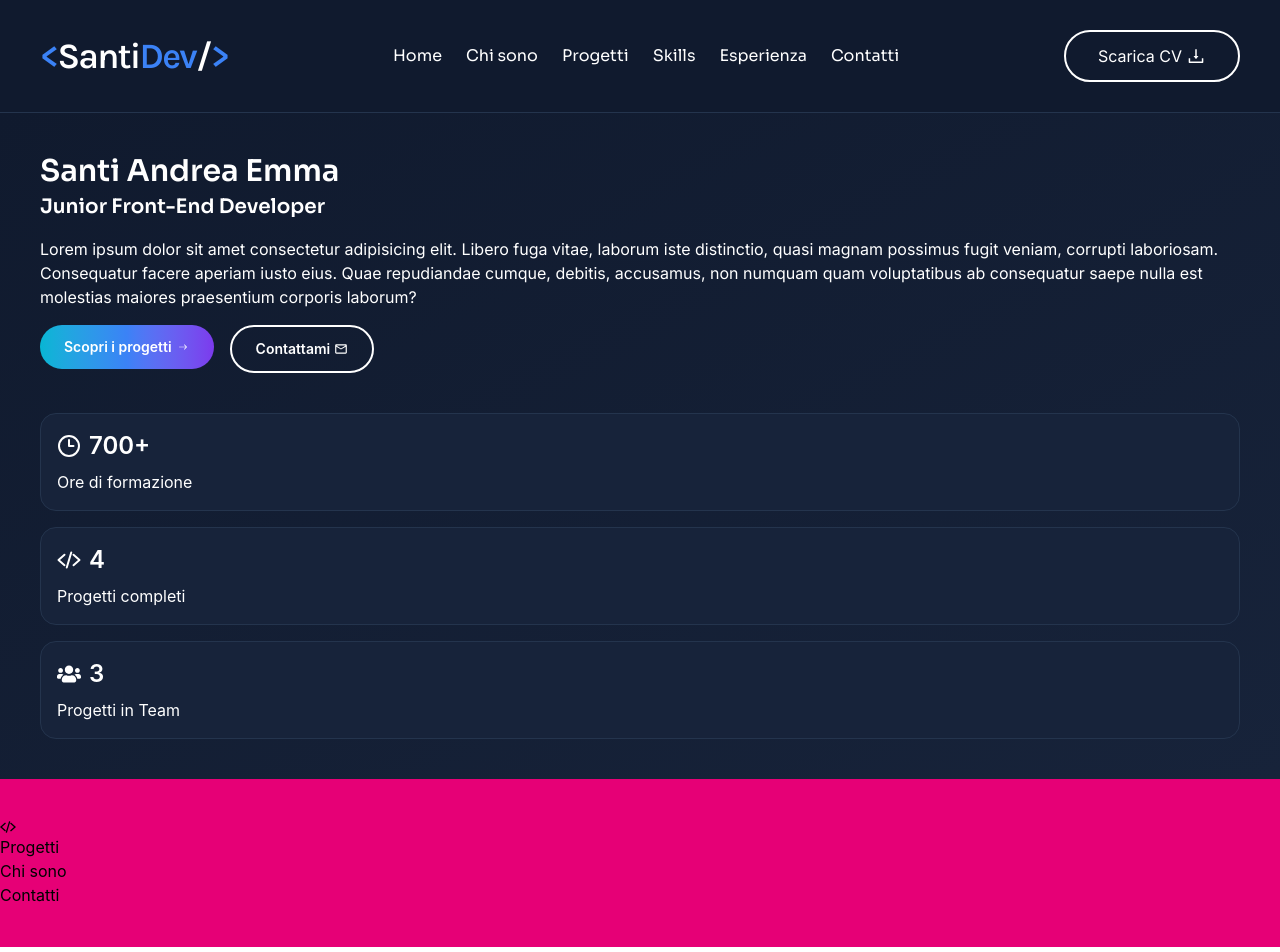
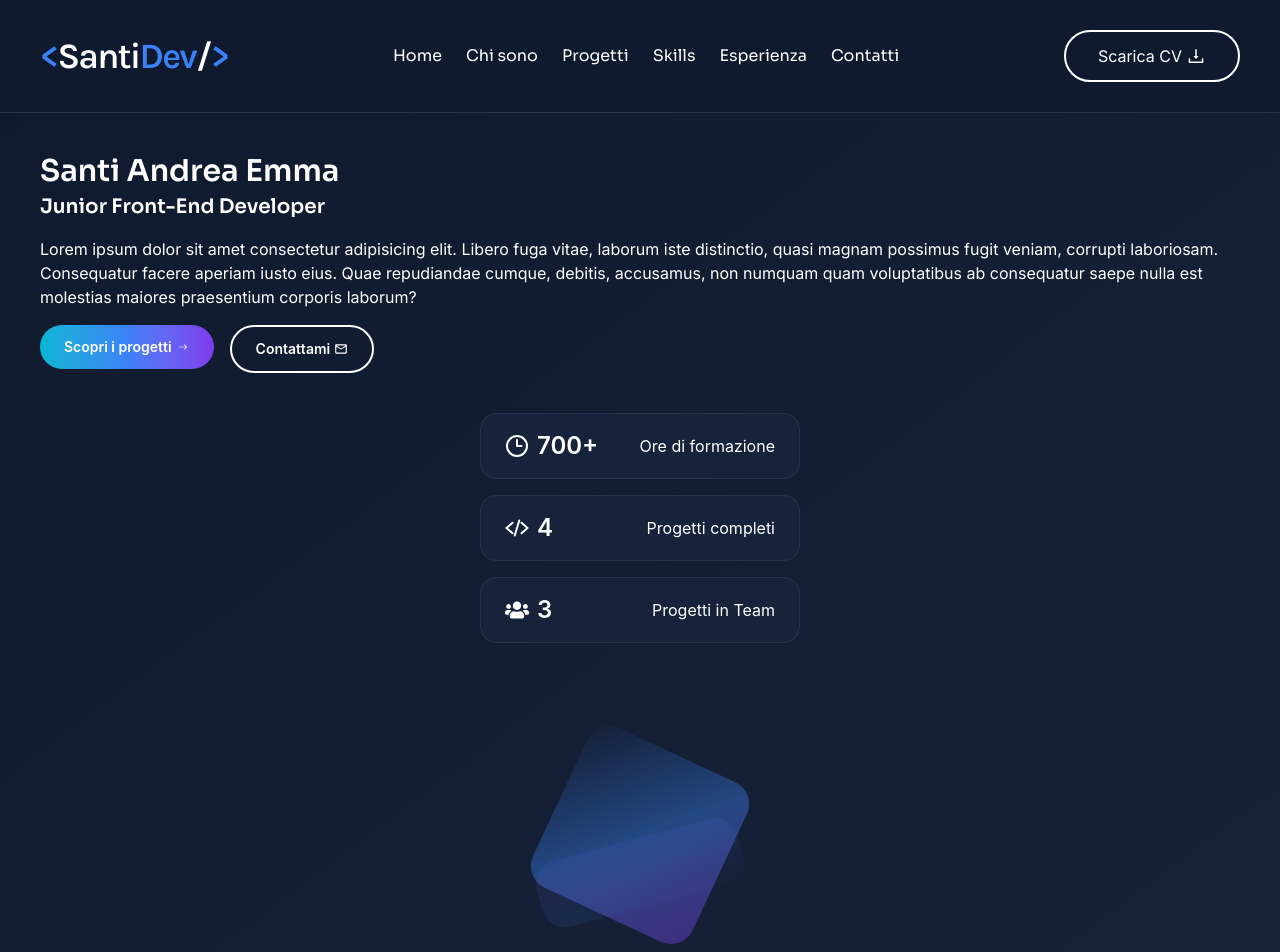
Before and after one commit to santie96/Portfolio, a React (Vite) app: page / in a window 1280 px wide. Shown: the top 952 px of the page. Built offline with nearby package versions, Linux system fonts and the light colour scheme.

Commit message:
add Hero Visual

```diff
--- a/src/components/layout/Navbar.jsx
+++ b/src/components/layout/Navbar.jsx
@@ -1,6 +1,4 @@
-import { HiCode } from "react-icons/hi";
 import { NavLink } from "react-router-dom";
-import { FiSun } from "react-icons/fi";
 import { FaBars } from "react-icons/fa6";
 import { useState, useEffect  } from "react";
 import SideBarMenu from "./component_navbar/SideBarMenu";
--- a/src/components/ui/Hero.jsx
+++ b/src/components/ui/Hero.jsx
@@ -5,6 +5,7 @@ import { LuClock3 } from "react-icons/lu";
 import { IoCodeSlash } from "react-icons/io5";
 import { FaUsers } from "react-icons/fa";
 import CardHeroLayout from "./components_hero/CardHeroLayout";
+import HeroVisual from "./components_hero/HeroVisual";
 
 
 
@@ -56,15 +57,15 @@ function Hero() {
                         </div>
 
                         {/* Card {#fa8,5} */}
-                        <div className="grid grid-cols-1 gap-4">
+                        <div className="flex flex-col gap-4 justify-center w-full items-center">
                             <CardHeroLayout icon={<LuClock3 />} title={"700+"} text={"Ore di formazione"} />
                             <CardHeroLayout icon={<IoCodeSlash />} title={"4"} text={"Progetti completi"} />
                             <CardHeroLayout icon={<FaUsers />} title={"3"} text={"Progetti in Team"} />
                         </div>
-
                     </section>
 
                     <section>
+                        <HeroVisual />
 
                     </section>
                 </div>
--- a/src/components/ui/components_hero/CardHeroLayout.jsx
+++ b/src/components/ui/components_hero/CardHeroLayout.jsx
@@ -2,13 +2,17 @@ function CardHeroLayout( {icon, title, text} ) {
     return (
         <>
 
-            <div className="p-4 bg-[#17233A] border border-[#24344D] rounded-2xl space-y-2">
-                <div className="flex items-center gap-2 text-2xl font-semibold">
+            <div className="p-4 bg-[#17233A] border border-[#24344D] rounded-2xl space-y-2 flex justify-between px-6 items-center w-80">
+
+
+
+                <div className="flex items-center gap-2 text-2xl font-semibold m-0">
+
                     <span>{icon}</span>
                     <span>{title}</span>
                 </div>
 
-                <p>{text}</p>
+                <p className="m-0">{text}</p>
             </div>
 
         </>
--- /dev/null
+++ b/src/components/ui/components_hero/HeroVisual.jsx
@@ -0,0 +1,22 @@
+
+
+function HeroVisual() {
+  return (
+    <>
+
+    <div className="relative flex items-center justify-center w-full h-96 overflow-hidden">
+      <div className="absolute z-40 bg-linear-to-br from-[#06B6D]/10 via-[#3B82F6]/10 to-[#7C3AED]/10 rounded-3xl h-17 bottom-30 w-52 rotate-165"></div>
+
+      <div className="absolute z-41 bg-linear-to-br from-[#06B6D]/40 via-[#3B82F6]/40 to-[#7C3AED]/40 rounded-3xl h-44 w-44 rotate-25"></div>
+
+      <div>
+
+      </div>
+
+    </div>
+
+    </>
+  );
+}
+
+export default HeroVisual
```
